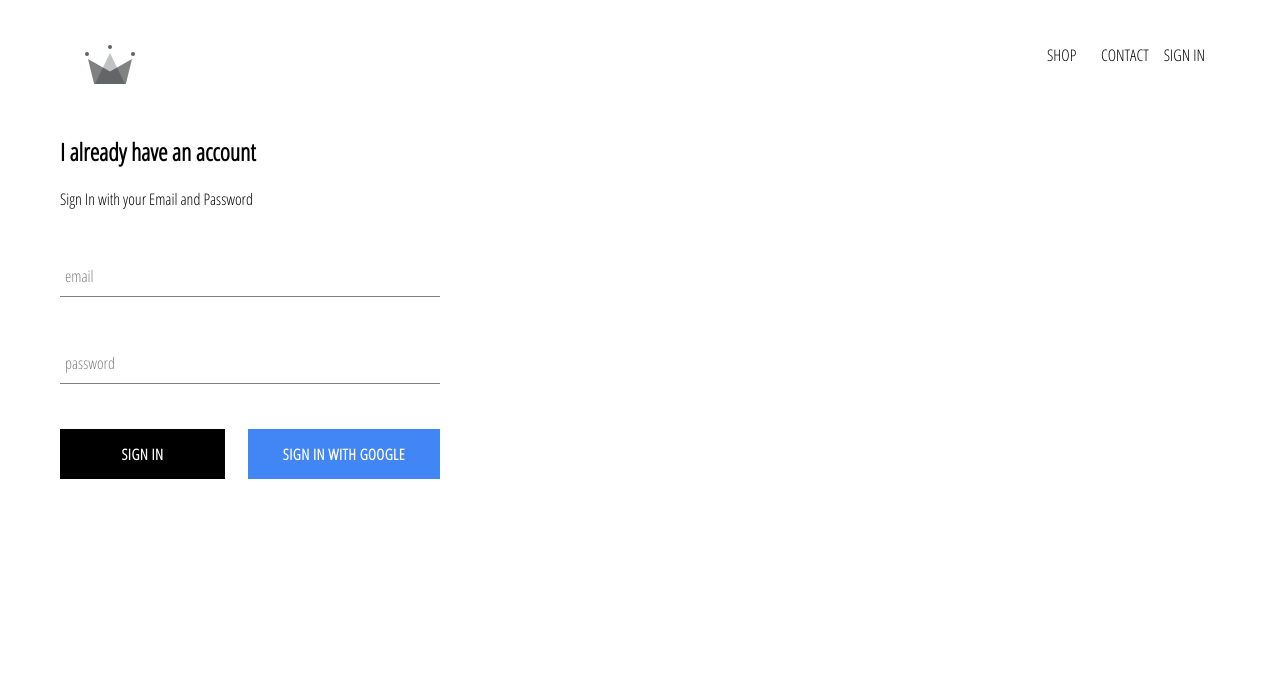
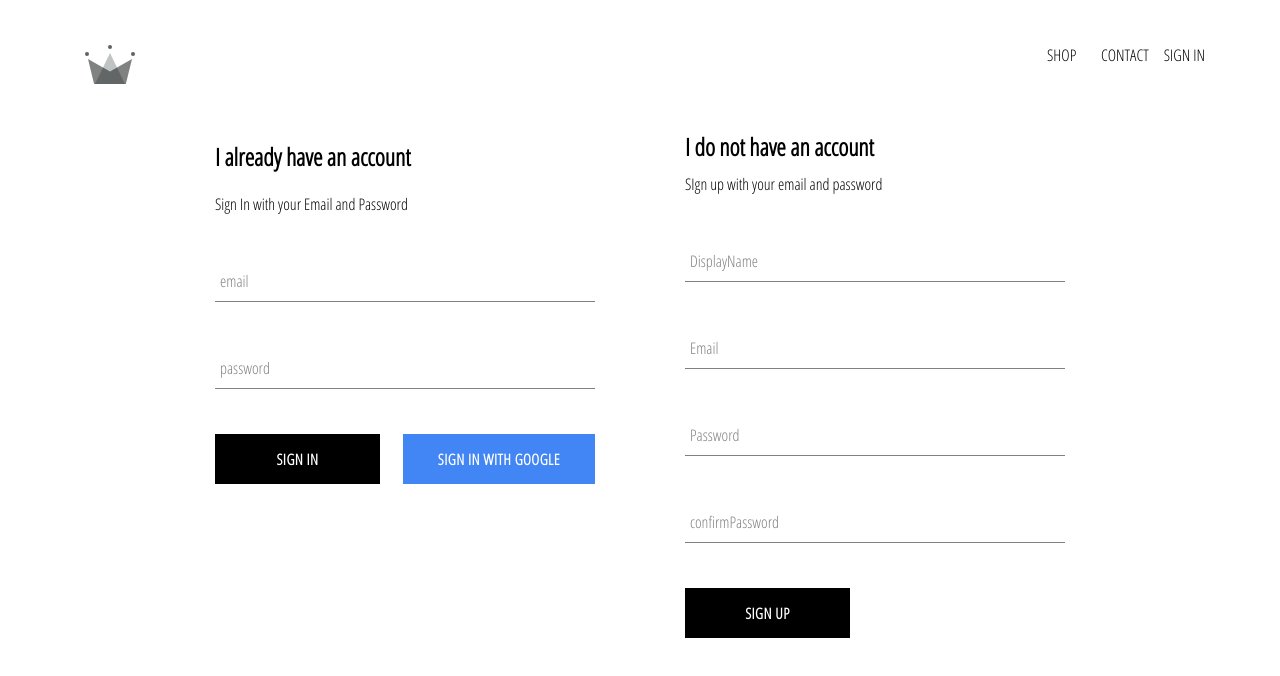
Before and after one commit to AvijeetAK/crwn-clothing, a React (Create React App) app: page /signin in a window 1280 px wide. Shown: the top 676 px of the page. Built offline with nearby package versions, Linux system fonts and the light colour scheme; no server answers.

Commit message:
sign up completed

```diff
--- a/src/App.js
+++ b/src/App.js
@@ -8,7 +8,7 @@
 import Header from './components/header/header.component';
 
 import SignInAndSignUpPage from './pages/signinandsignuppage/signinandsignuppage.component';
-import { auth } from './firebase/firebase.utils';
+import { auth, createUserProfileDocument } from './firebase/firebase.utils';
 import { canConstructResponseFromBodyStream } from 'workbox-core/_private';
 
 
@@ -34,11 +34,32 @@
 
     componentDidMount() {
 
-      this.unsubscribeFromAuth =   auth.onAuthStateChanged( user => {
+      this.unsubscribeFromAuth =   auth.onAuthStateChanged( async userAuth => {
 
-          this.setState( {currentUser : user})
+        if(userAuth){
 
-          console.log(user);
+          const userRef = await createUserProfileDocument(userAuth);
+
+          userRef.onSnapshot(snapshot => {
+
+            this.setState(
+              {
+
+              currentUser: {
+
+                  id: snapshot.id,
+                  ...snapshot.data()
+
+             }
+
+            })
+
+            console.log(this.state);
+
+          });
+
+          this.setState(this.currentUser = userAuth);
+        }
 
         });
 
--- /dev/null
+++ b/src/components/sign-up/sign-up.component.jsx
@@ -0,0 +1,128 @@
+import React from 'react';
+
+import '../form-input/form-input.component';
+
+import CustomButton from '../custom-button/custom-button.component';
+
+import {auth, createUserProfileDocument} from '../../firebase/firebase.utils' ;
+
+import './sign-up.styles.scss';
+import FormInput from '../form-input/form-input.component';
+
+class SignUp  extends React.Component {
+
+
+        constructor() {
+            super();
+
+            this.state = {
+
+                displayName: '',
+                email: '',
+                password: '',
+                confirmPassword: ''
+            }
+        }
+
+
+        handleSubmit = async event =>
+        {
+            event.preventDefault();
+            const {displayName, email, password, confirmPassword} = this.state;
+
+            if(password != confirmPassword){
+
+                alert('Password do not match');
+                return;
+            }
+
+            try {
+
+                const { user } = await auth.createUserWithEmailAndPassword(email, password);
+
+                await createUserProfileDocument(user, {displayName});
+
+                this.setState({
+
+                    displayName: '',
+                    email: '',
+                    password: '',
+                    confirmPassword: ''
+
+                })
+
+            } catch(err) {
+
+                console.error(err);
+
+            }
+
+        };
+
+        handleChange = event =>{
+
+            const {name, value} = event.target;
+
+            this.setState({[name]: value})
+
+        };
+
+        render() {
+
+            const {displayName, email, password, confirmPassword} = this.state;
+
+            return(
+
+                <div className='sign-up'>
+                    <h2 className='title'>I do not have an account</h2>
+                    <span>SIgn up with your email and password</span>
+                    <form className='isgn-up-form' onSubmit={this.handleSubmit}>
+                        <FormInput
+                         type='text'
+                         name='displayName'
+                         value = {displayName}
+                         onChange={this.handleChange}
+                         label='DisplayName'
+                         required
+                         />
+
+                        <FormInput
+                         type='email'
+                         name='email'
+                         value = {email}
+                         onChange={this.handleChange}
+                         label='Email'
+                         required
+                         />
+
+                        <FormInput
+                         type='password'
+                         name='password'
+                         value = {password}
+                         onChange={this.handleChange}
+                         label='Password'
+                         required
+                         />
+
+                        <FormInput
+                         type='password'
+                         name='confirmPassword'
+                         value = {confirmPassword}
+                         onChange={this.handleChange}
+                         label='confirmPassword'
+                         required
+                         />
+
+                        <CustomButton type='submit'> Sign Up </CustomButton>
+
+
+                    </form>
+
+                </div>
+
+            )
+        }
+
+}
+
+export default SignUp;
--- /dev/null
+++ b/src/components/sign-up/sign-up.styles.scss
@@ -0,0 +1,12 @@
+.sign-up {
+
+display: flex;
+flex-direction: column;
+width: 380px;
+
+.title {
+
+    margin: 10px 0;
+}
+
+}
--- a/src/firebase/firebase.utils.js
+++ b/src/firebase/firebase.utils.js
@@ -13,6 +13,41 @@
     measurementId: "G-SQ92E82X3K"
   } ;
 
+  export const createUserProfileDocument = async (userAuth, additionalData) => {
+
+    if(!userAuth) return;
+
+    const userRef = firestore.doc(`users/${userAuth.uid}`);
+
+    const snapShot = await userRef.get();
+
+    if(!snapShot.exists){
+
+      const { displayName, email } = userAuth ;
+      const createdAt = new Date();
+
+      try {
+
+        await userRef.set({
+          displayName,
+          email,
+          createdAt,
+          ...additionalData
+        })
+
+      } catch (err) {
+
+          console.log('error creating user', err.message);
+
+      }
+
+    }
+
+    return userRef ;
+
+
+  }
+
   firebase.initializeApp(config);
 
   export const auth = firebase.auth();
--- a/src/pages/signinandsignuppage/signinandsignuppage.component.jsx
+++ b/src/pages/signinandsignuppage/signinandsignuppage.component.jsx
@@ -4,11 +4,13 @@
 
 import SignIn from '../../components/signin/signin.component' ;
 
+import SignUp from '../../components/sign-up/sign-up.component';
 
 const SignInAndSignUpPage = () => (
 
         <div className='sign-in-and-sign-up'>
                 <SignIn />
+                <SignUp />
         </div>
 
 
--- a/src/pages/signinandsignuppage/signinandsignuppage.styles.scss
+++ b/src/pages/signinandsignuppage/signinandsignuppage.styles.scss
@@ -0,0 +1,8 @@
+.sign-in-and-sign-up {
+
+    width: 850px;
+    display:  flex;
+    justify-content: space-between;
+    margin: 30px auto;
+
+}
```
